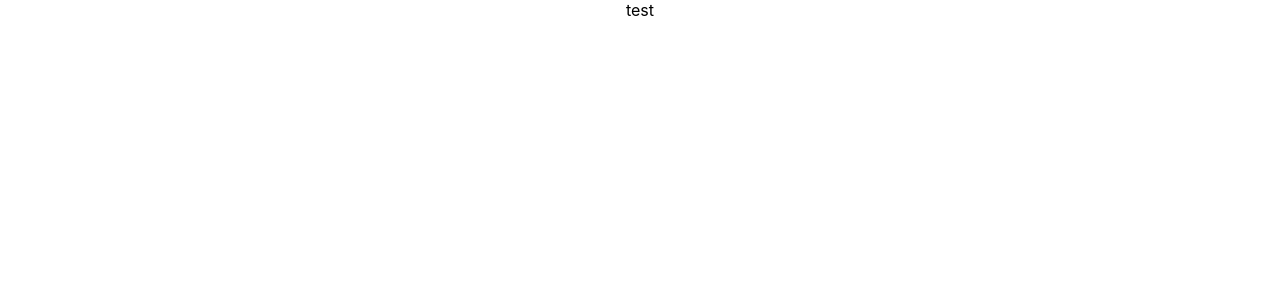
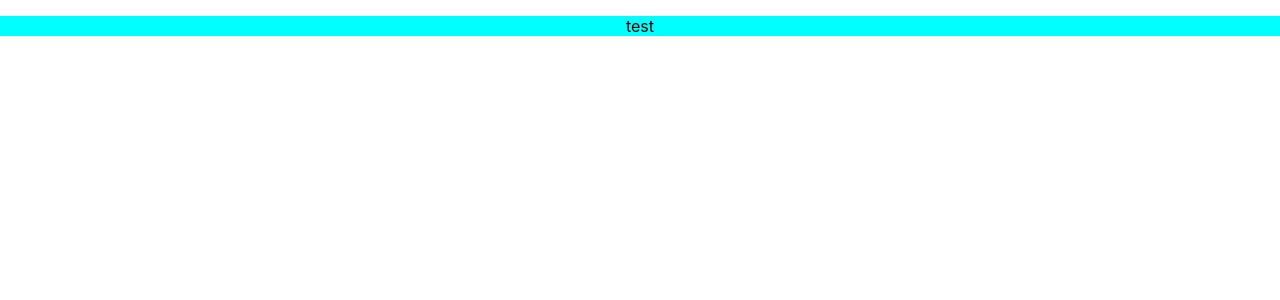
Before and after one commit to DreamCat04/Versicherungsrechner_TK, a React (Create React App) app in the folder rechner/: page / in a window 1280 px wide. Shown: the top 300 px of the page. Built offline with nearby package versions, Linux system fonts and the light colour scheme.

Commit message:
Made my own temporary header

```diff
--- a/rechner/src/App.css
+++ b/rechner/src/App.css
@@ -36,3 +36,6 @@
     transform: rotate(360deg);
   }
 }
+header{
+  background-color: aqua;
+}
--- a/rechner/src/App.js
+++ b/rechner/src/App.js
@@ -4,7 +4,9 @@ import './App.css';
 function App() {
   return (
     <div className="App">
-      test
+      <header>
+        <p>test</p>
+      </header>
     </div>
   );
 }
```
